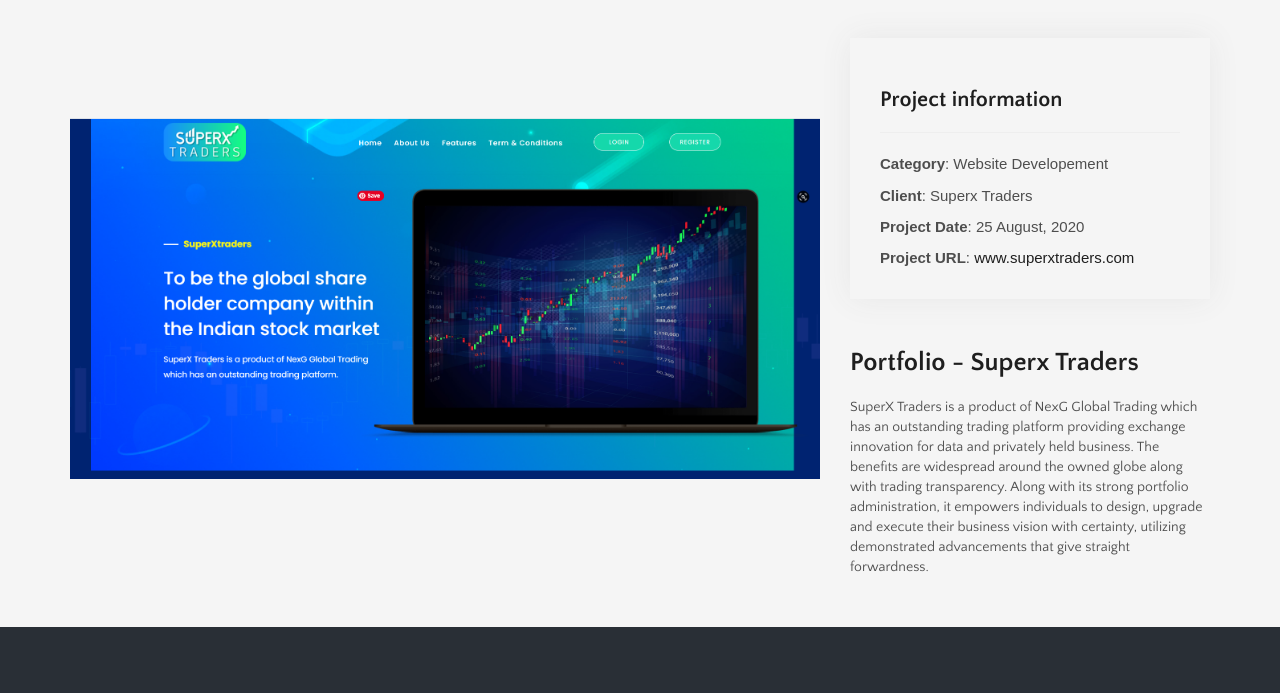
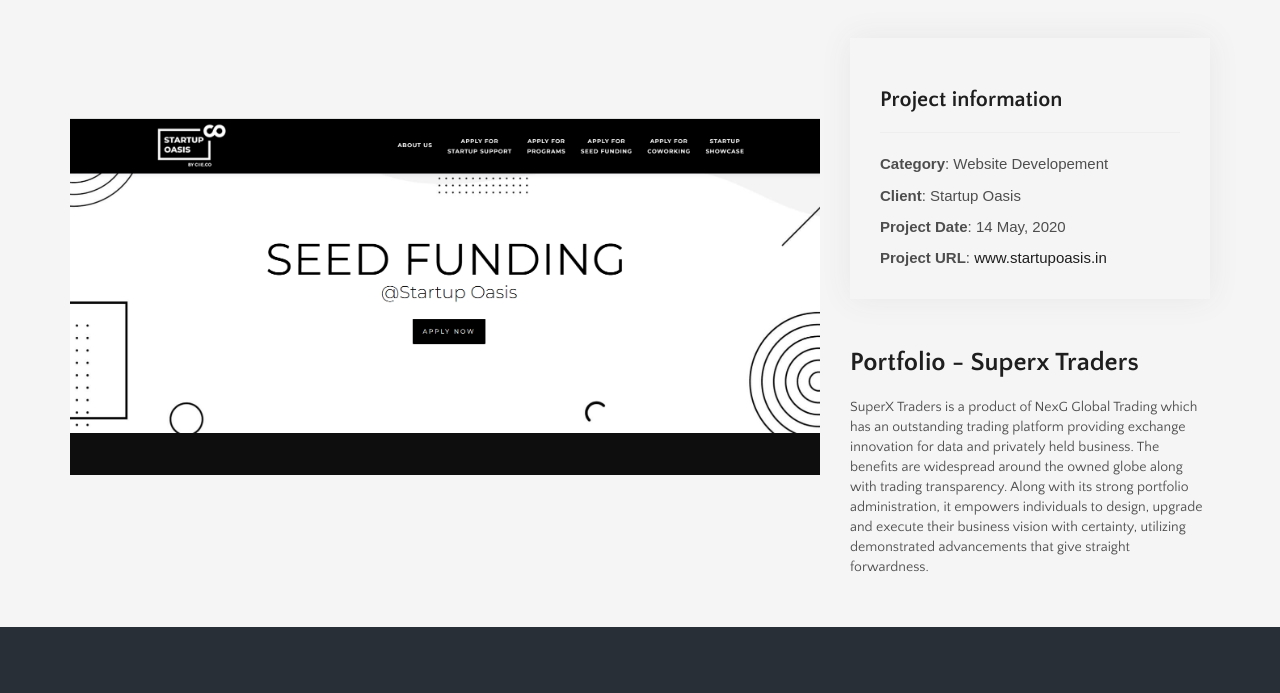
Before and after one commit to MS-Shadow-Solutions/Shadow-Solutions-Website, a plain HTML site: page portfolio-startup-oasis.html in a window 1280 px wide. Shown: the part 70-763 px from the top of the page. Drawn offline with Linux system fonts and the light colour scheme; some packages are replaced by stand-ins of ours; files whose address does not match are found by name; a web font is replaced by a local one.

Commit message:
2nd commit

```diff
--- a/portfolio-startup-oasis.html
+++ b/portfolio-startup-oasis.html
@@ -105,7 +105,7 @@
                   <div class="swiper-wrapper align-items-center">
 
                     <div class="swiper-slide">
-                      <img src="img/Portfolio/Superx Traders/superxtraders-shadow-solutions.png" style="margin-top: 80px ;" alt="">
+                      <img src="img/Portfolio/Start-up Oasis/startup-oasis-shadow-solutions.png" style="margin-top: 80px ;" alt="">
                     </div>
 
 
@@ -119,9 +119,9 @@
                   <h3>Project information</h3>
                   <ul>
                     <li><strong>Category</strong>: Website Developement</li>
-                    <li><strong>Client</strong>: Superx Traders</li>
-                    <li><strong>Project Date</strong>: 25 August, 2020 </li>
-                    <li><strong>Project URL</strong>: <a href="#">www.superxtraders.com</a></li>
+                    <li><strong>Client</strong>: Startup Oasis</li>
+                    <li><strong>Project Date</strong>: 14 May, 2020 </li>
+                    <li><strong>Project URL</strong>: <a href="#">www.startupoasis.in</a></li>
                   </ul>
                 </div>
                 <div class="portfolio-description">
```
